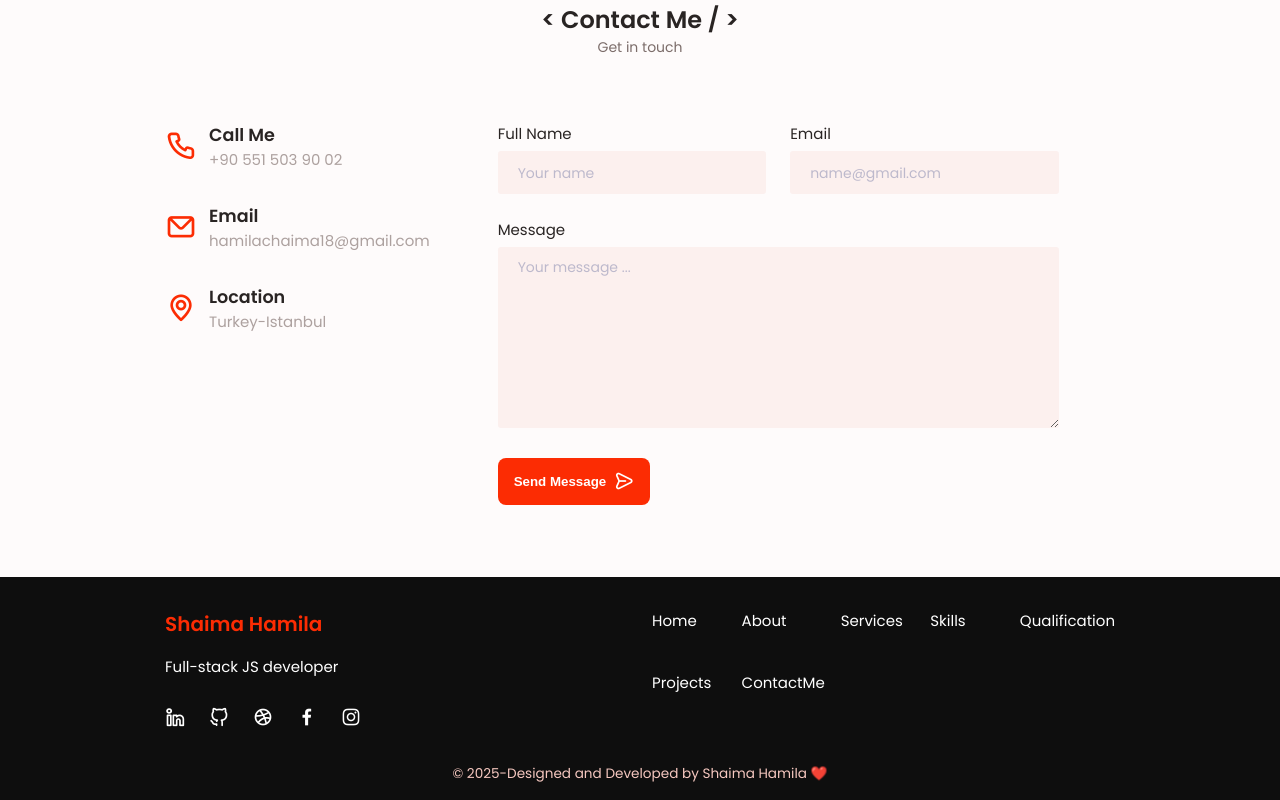
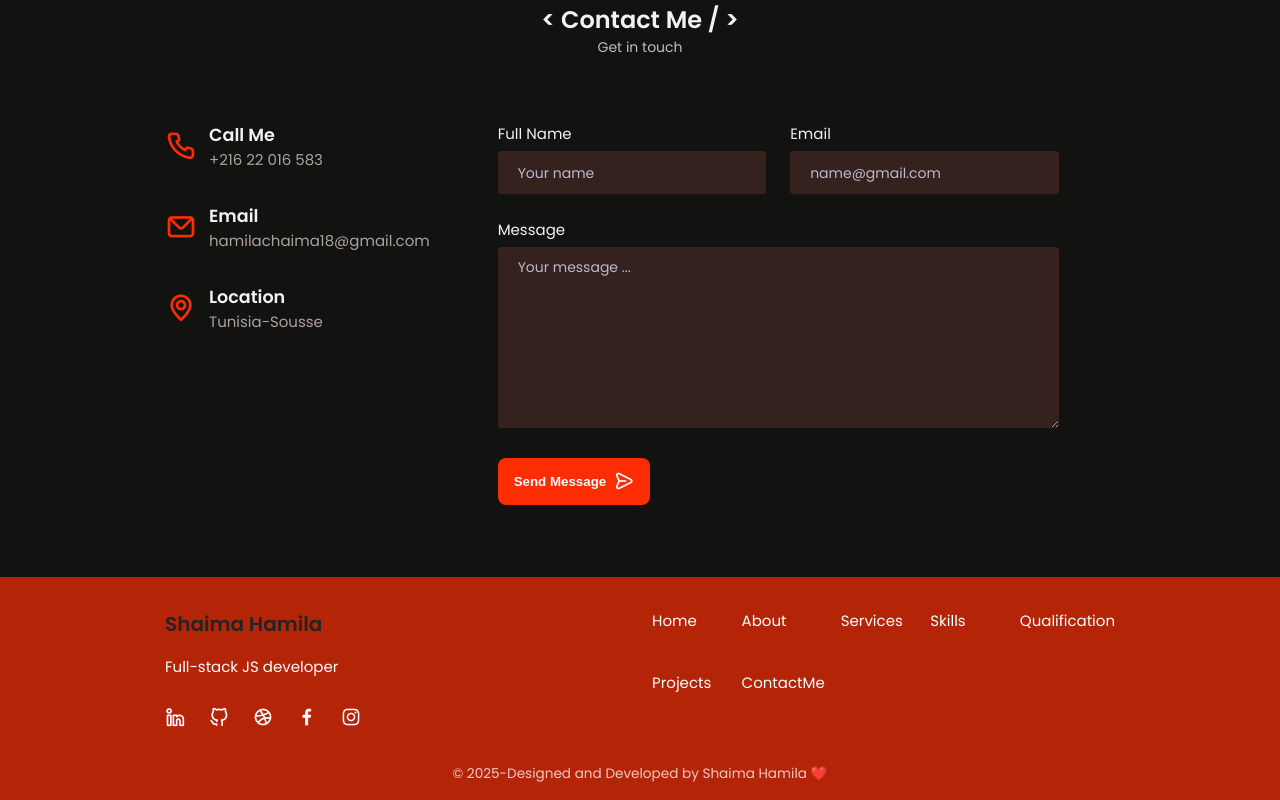
Before and after one commit to shaimaHamila/shaimaHamila, a React (Vite) app: page / in a window 1280 px wide. Shown: the part 5720-6520 px from the top of the page. Built offline with nearby package versions, Linux system fonts and the light colour scheme.

Commit message:
update location & set defaul theme dark

```diff
--- a/src/MyData/MyData.ts
+++ b/src/MyData/MyData.ts
@@ -232,7 +232,7 @@ export const ContactInformation = [
   {
     icon: "uil uil-phone",
     title: "Call Me",
-    subtitle: "+90 551 503 90 02",
+    subtitle: "+216 22 016 583",
   },
   {
     icon: "uil uil-envelope",
@@ -242,7 +242,7 @@ export const ContactInformation = [
   {
     icon: "uil uil-map-marker",
     title: "Location",
-    subtitle: "Turkey-Istanbul",
+    subtitle: "Tunisia-Sousse",
   },
 ];
 
--- a/src/components/templates/Menu/Menu.tsx
+++ b/src/components/templates/Menu/Menu.tsx
@@ -1,4 +1,4 @@
-import React, { useState } from "react";
+import React, { useEffect, useState } from "react";
 import { Link as ScrollLink } from "react-scroll";
 
 import "./Menu.scss";
@@ -14,6 +14,11 @@ interface MenuProps {
 const Menu: React.FC<MenuProps> = ({ menuItems, logo }) => {
   const [menuOpen, setMenuOpen] = useState(false);
   const [isDarkTheme, setIsDarkTheme] = useState(true);
+
+  useEffect(() => {
+    // ✅ apply dark theme on mount
+    document.body.classList.toggle("dark-theme", isDarkTheme);
+  }, [isDarkTheme]);
 
   const toggleMenu = () => {
     setMenuOpen(!menuOpen);
```
